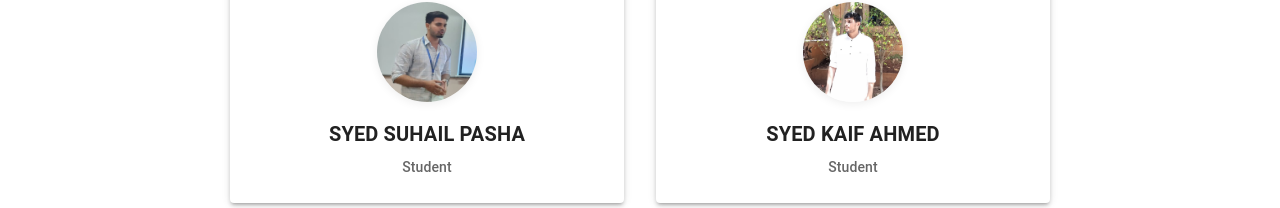
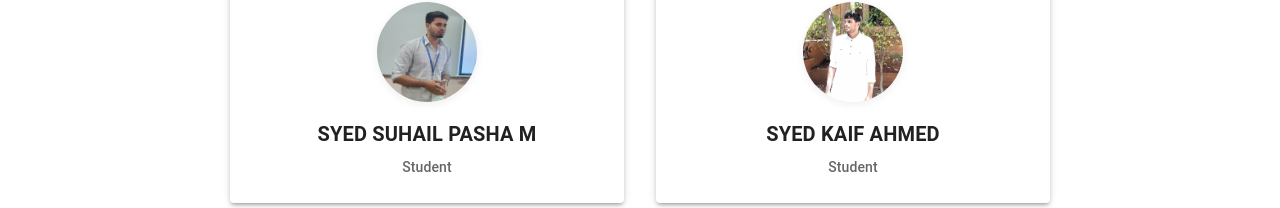
Before and after one commit to syed001-dot/Startup-Connect12, a React (Create React App) app: page /about in a window 1280 px wide. Shown: the part 851-1059 px from the top of the page. Built offline with nearby package versions, Linux system fonts and the light colour scheme.

Commit message:
made changes in about page

```diff
--- a/src/pages/About.js
+++ b/src/pages/About.js
@@ -32,7 +32,7 @@ const aboutSections = [
 
 const teamMembers = [
   {
-    name: 'SYED SUHAIL PASHA',
+    name: 'SYED SUHAIL PASHA M',
     role: 'Student',
     img: '/suhail.jpg',
     description: 'Studying at Dayananda Sagar College of Arts, Science and Commerce.'
```
